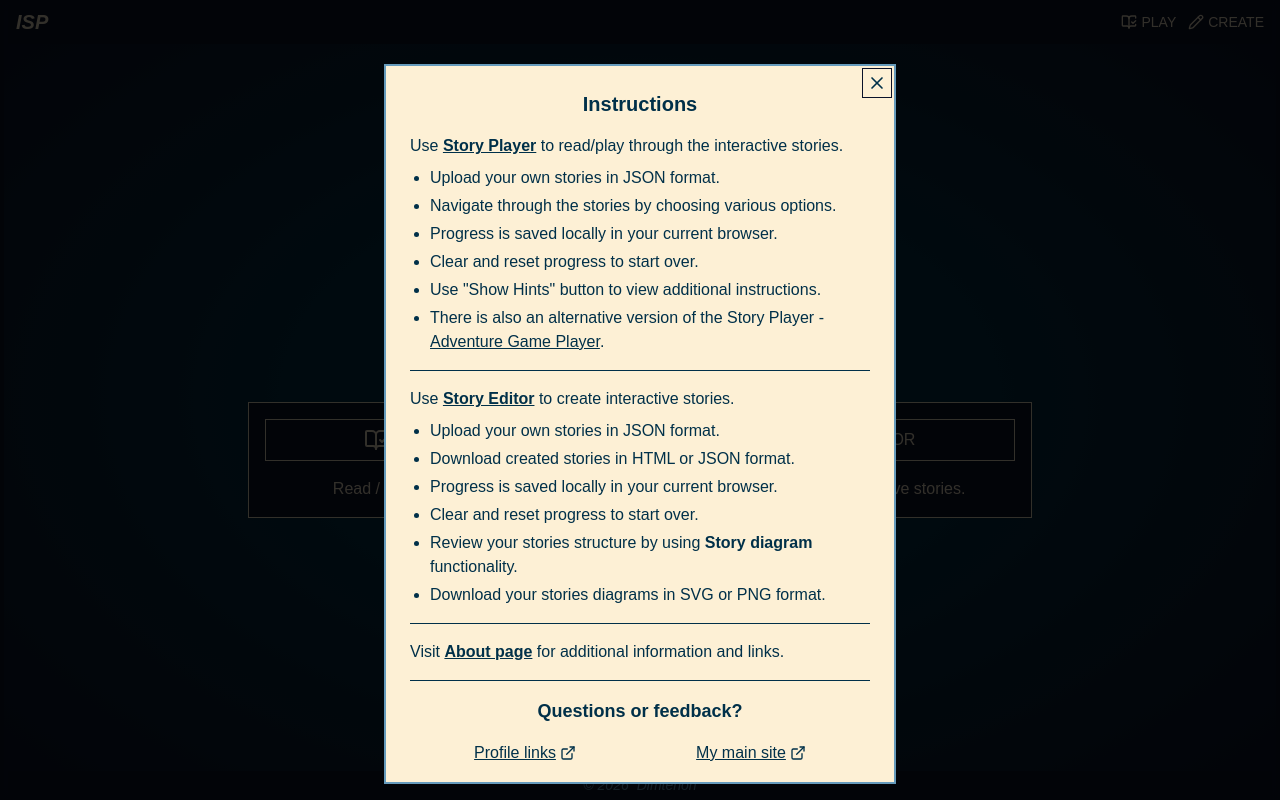
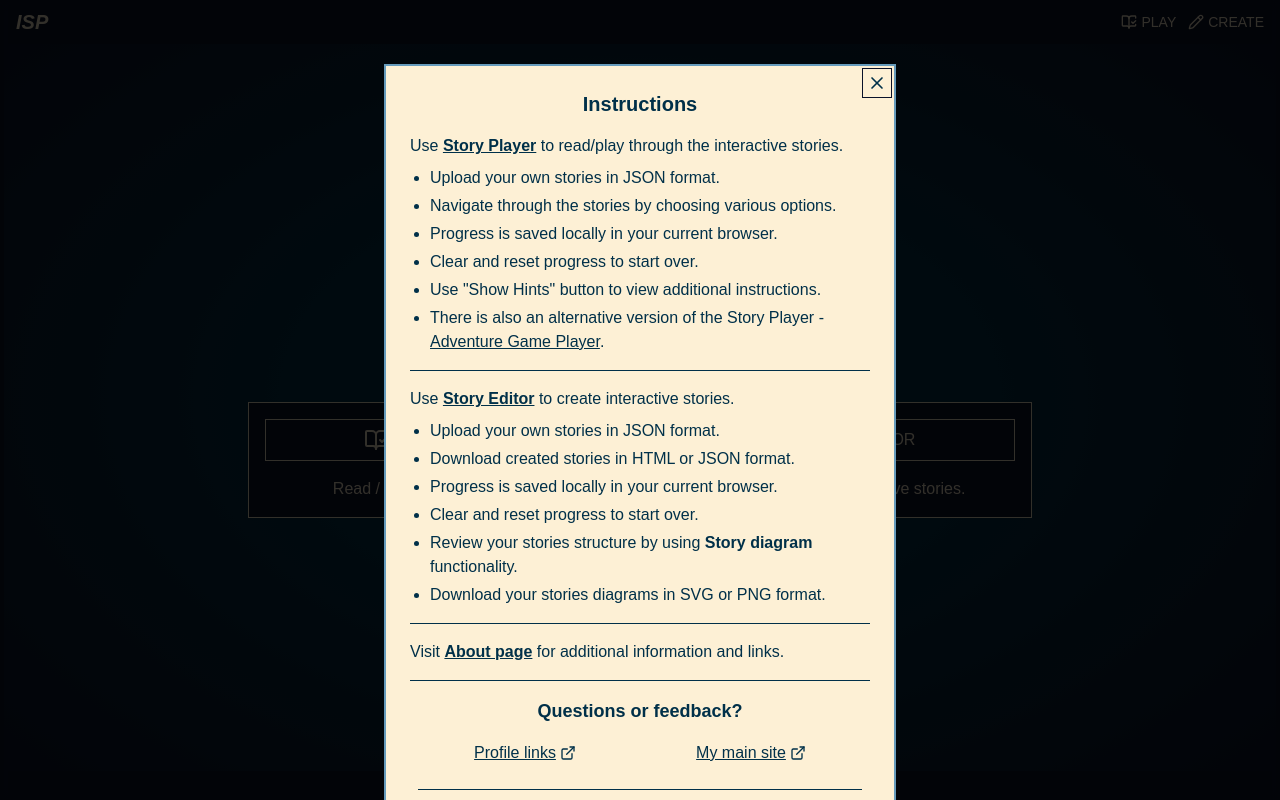
Before and after one commit to Dimterion/stories-platform, a React (Vite) app: page / in a window 1280 px wide. Both pictures are taken after a click on the button "INSTRUCTIONS". Built offline with nearby package versions, Linux system fonts and the light colour scheme; no server answers; a web font is replaced by a local one.

Commit message:
adjust Modal component scrollbar style

```diff
--- a/src/components/ui/Modal.tsx
+++ b/src/components/ui/Modal.tsx
@@ -33,8 +33,7 @@ export default function Modal({
       onClick={handleOverlayClick}
     >
       <div
-        className="modal-contentWrapper bg-softWhite text-deepBlue border-lightBlue modal-scrollbar relative my-0 w-full max-w-lg overflow-y-auto border-2 p-4 sm:my-8 sm:p-6"
-        style={{ maxHeight: "90dvh" }}
+        className="modal-contentWrapper bg-softWhite text-deepBlue border-lightBlue relative my-0 w-full max-w-lg border-2 p-4 sm:my-8 sm:p-6"
         onClick={handleContentClick}
       >
         <button
--- a/src/index.css
+++ b/src/index.css
@@ -24,12 +24,6 @@
   --color-lightOrange: #f18701;
   --color-basePurple: #3d348b;
   --color-lightPurple: #7678ed;
-}
-
-/* Custom scrollbar for modal */
-.modal-scrollbar {
-  scrollbar-color: var(--color-darkBlue) transparent;
-  scrollbar-width: thin;
 }
 
 /* Custom loader */
--- a/src/utils/hooks.ts
+++ b/src/utils/hooks.ts
@@ -13,12 +13,17 @@ export function useBodyScrollLock(locked: boolean): void {
     style.width = "100%";
     style.overflow = "hidden";
 
+    document.documentElement.style.overflow = "hidden";
+
     return () => {
       const y = style.top;
+
       style.position = "";
       style.top = "";
       style.width = "";
       style.overflow = "";
+
+      document.documentElement.style.overflow = "";
       window.scrollTo(0, parseInt(y || "0", 10) * -1);
     };
   }, [locked]);
```
